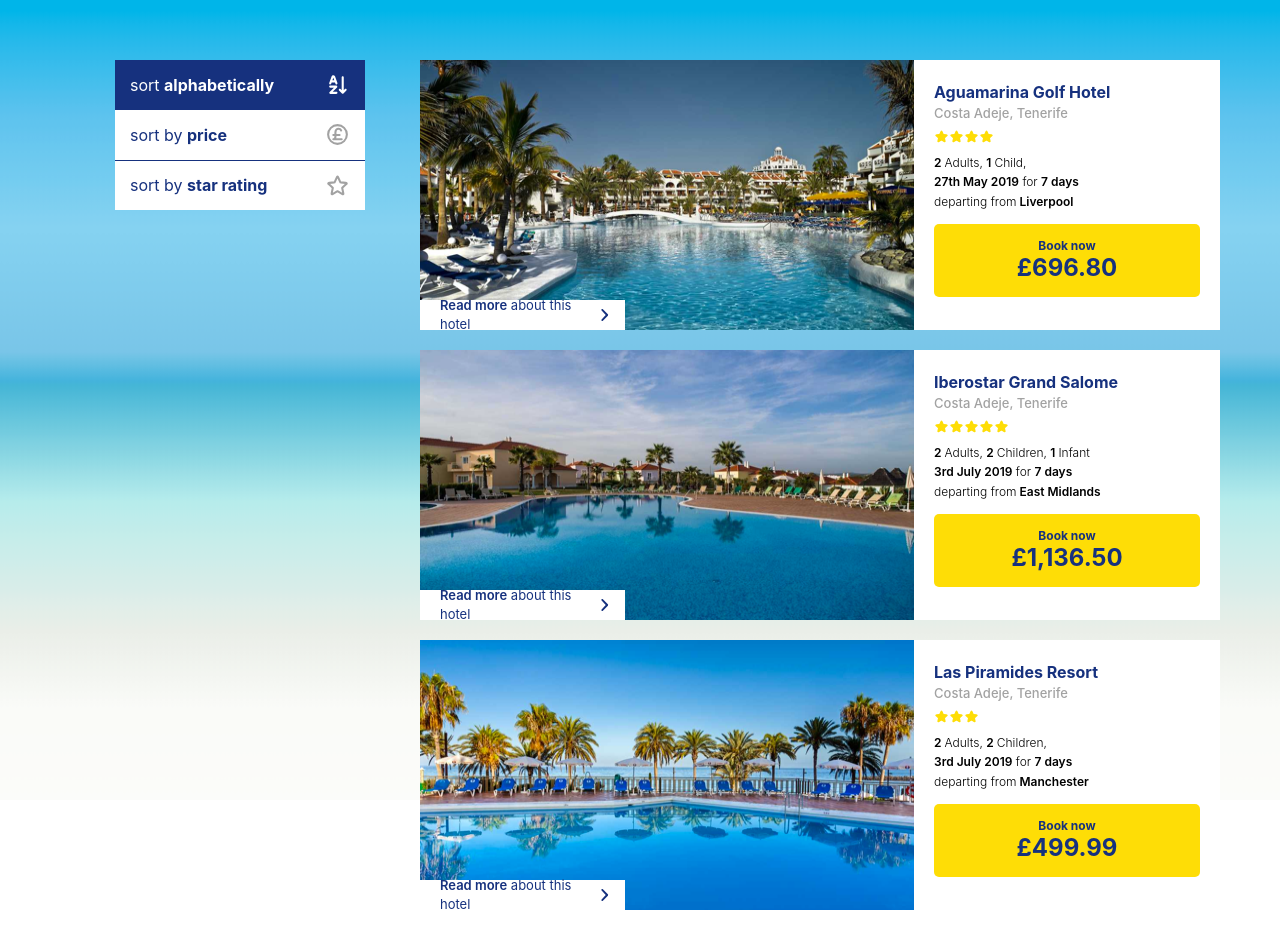
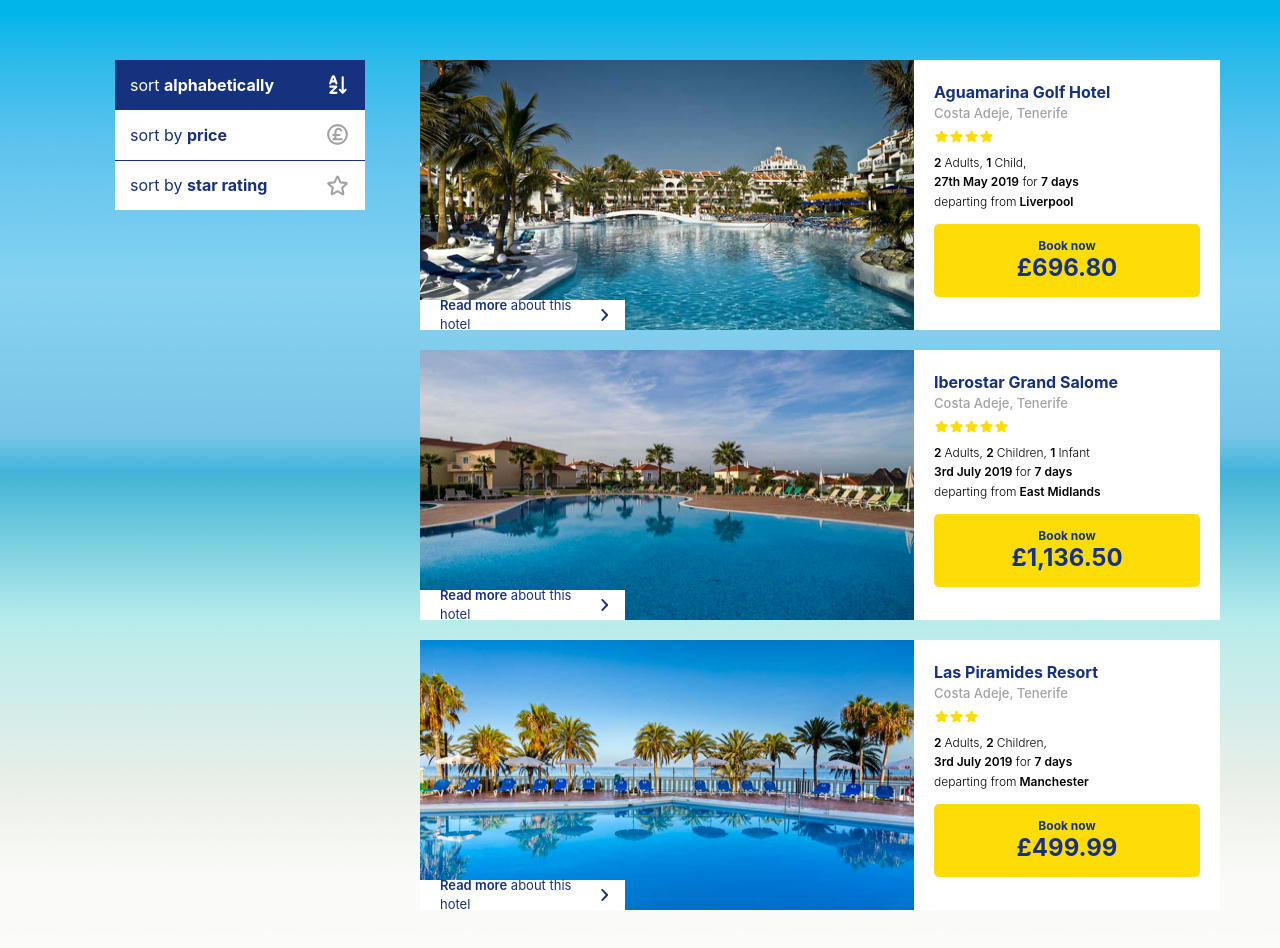
Before and after one commit to justjcurtis/otb, a React (Vite) app: page / in a window 1280 px wide. Shown: the top 948 px of the page. Built offline with nearby package versions, Linux system fonts and the light colour scheme.

Commit message:
fix: allow background to stretch to fit height

```diff
--- a/src/App.jsx
+++ b/src/App.jsx
@@ -6,7 +6,8 @@
     backgroundSize: 'contain',
     backgroundImage: `url(${background})`,
     width: '100vw',
-    height: '100vh',
+    minHeight: '100vh',
+    transition: 'height 0.2s',
   }
 }
 
```
